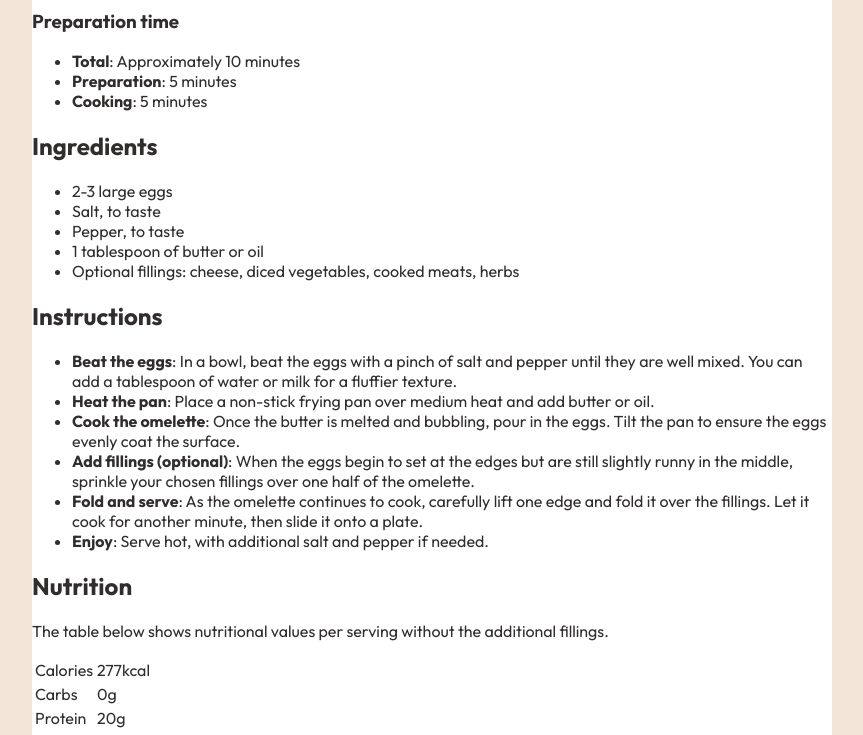
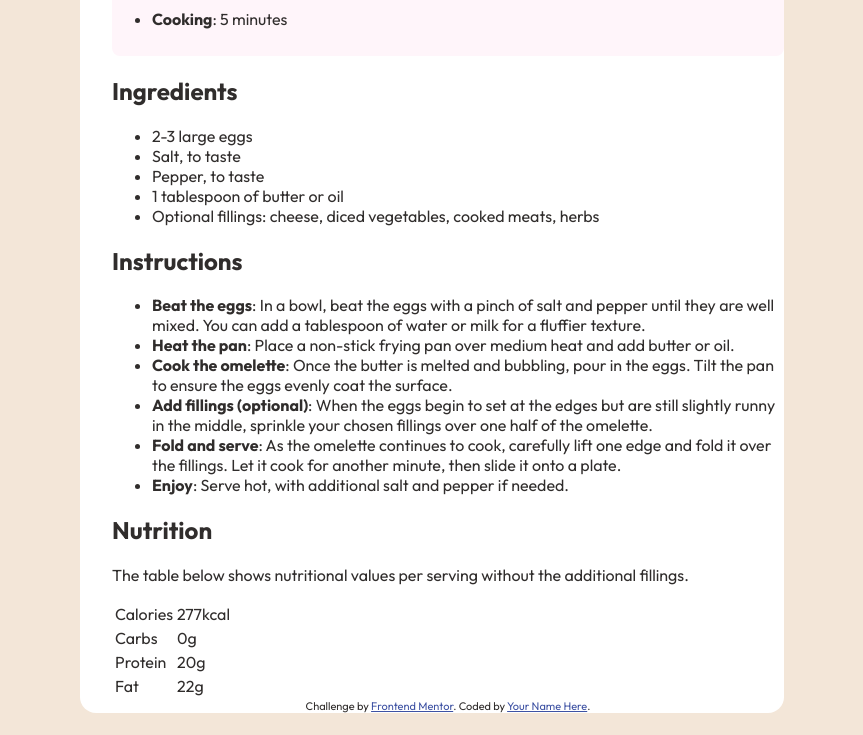
Before and after one commit to mateusb12/frontend-mentor-recipe-page-main, a plain HTML site: page index.html in a window 1280 px wide. Shown: the part 624-1359 px from the top of the page, without its empty margins (208-1071 px from the left). Drawn offline with Linux system fonts and the light colour scheme.

Commit message:
finished preparation card

```diff
--- a/index.html
+++ b/index.html
@@ -24,13 +24,11 @@
 <body>
 
 <div class="main-card">
-    <h2>aaaaaaa</h2>
     <div class="omelette">
         <img src="assets/images/image-omelette.jpeg" alt="picture" class="card-picture">
     </div>
+    <div class="card-content">
         <h1>Simple Omelette Recipe</h1>
-
-
         <p>An easy and quick dish, perfect for any meal. This classic omelette combines beaten eggs cooked
             to perfection, optionally filled with your choice of cheese, vegetables, or meats.</p>
 
@@ -62,18 +60,21 @@
 
         <ul>
             <li>
-            <b>Beat the eggs</b>: In a bowl, beat the eggs with a pinch of salt and pepper until they are well mixed.
+                <b>Beat the eggs</b>: In a bowl, beat the eggs with a pinch of salt and pepper until they are well
+                mixed.
                 You can add a tablespoon of water or milk for a fluffier texture.
             </li>
             <li>
                 <b>Heat the pan</b>: Place a non-stick frying pan over medium heat and add butter or oil.
             </li>
             <li>
-            <b>Cook the omelette</b>: Once the butter is melted and bubbling, pour in the eggs. Tilt the pan to ensure
+                <b>Cook the omelette</b>: Once the butter is melted and bubbling, pour in the eggs. Tilt the pan to
+                ensure
                 the eggs evenly coat the surface.
             </li>
             <li>
-            <b>Add fillings (optional)</b>: When the eggs begin to set at the edges but are still slightly runny in the
+                <b>Add fillings (optional)</b>: When the eggs begin to set at the edges but are still slightly runny in
+                the
                 middle, sprinkle your chosen fillings over one half of the omelette.
             </li>
             <li>
@@ -112,5 +113,7 @@
             Coded by <a href="#">Your Name Here</a>.
         </div>
     </div>
+
+</div>
 </body>
 </html>
--- a/style.css
+++ b/style.css
@@ -51,7 +51,11 @@ body {
     margin-bottom: 5rem;
     background-color: var(--white);
     border-radius: 1rem;
-    max-width: 50rem;
+    max-width: 44rem;
+}
+
+.card-content{
+    padding-left: 2rem;
 }
 
 .omelette{
@@ -64,3 +68,25 @@ body {
     margin-left: auto;
     margin-right: auto;
 }
+
+.preparation-card{
+    background-color: var(--rose-white);
+    margin-top: 0;
+    border-radius: 8px;
+}
+
+.preparation-card ul{
+    margin: 0;
+    padding-bottom: 1rem;
+}
+
+.preparation-card ul li{
+    padding-bottom: .7rem;
+}
+
+.preparation-card h3{
+    display: inline-block;
+    color: var(--dark-raspberry);
+    padding: 0.8rem 1rem;
+    margin: 0;
+}
```
Lines whose indentation alone changed are shown as unchanged.
